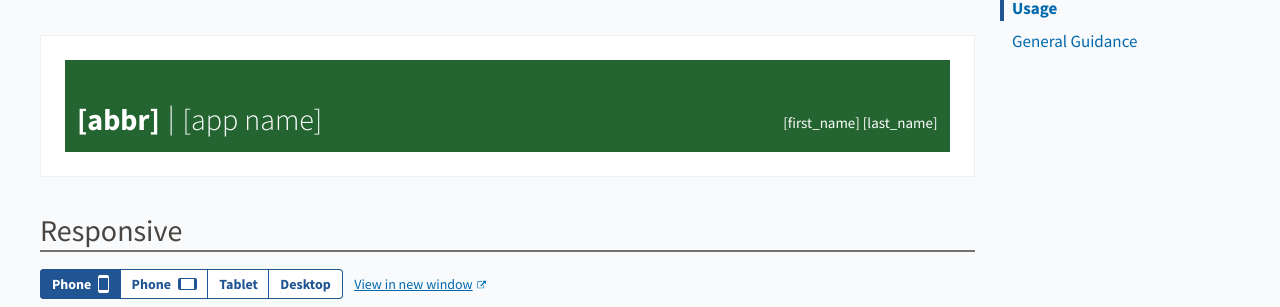
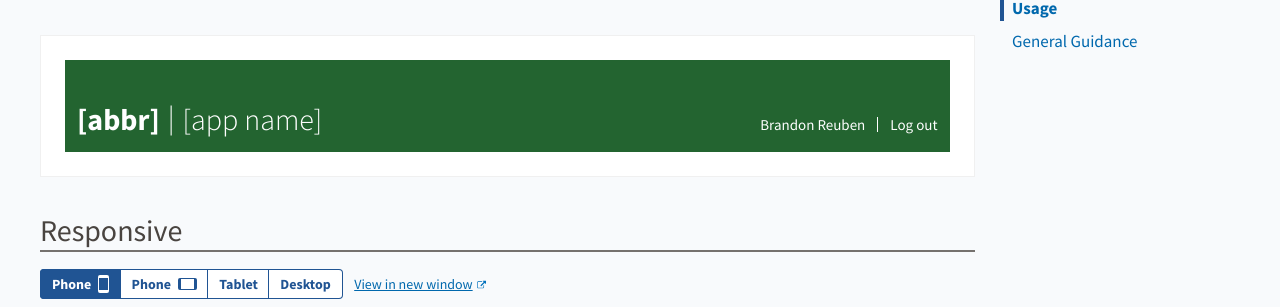
Before and after one commit to USDA-FSA/fsa-design-system, a Jekyll site: the page built from components/header-app/index.md, in a window 1280 px wide. Shown: the part 459-766 px from the top of the page. Built offline with Jekyll 4.4.1, drawn with Linux system fonts in a browser that asks for light colours.

Commit message:
.fsa-header-app gets "[username] | Log out" [closes #259]

````diff
--- a/components/header-app/index.md
+++ b/components/header-app/index.md
@@ -19,9 +19,8 @@ jump_menu: true
       </div>
       <div class="fsa-header-app__secondary">
         <span class="fsa-header-app__profile">
-          <a href="link.html" class="fsa-header-app__profile-link">
-            <span class="fsa-header-app__profile-name" title="[first_name] [last_name]">[first_name] [last_name]</span>
-          </a>
+          <span class="fsa-header-app__profile-name">Brandon Reuben</span>
+          <a href="https://www.eauth.usda.gov/Logout/logoff.asp" class="fsa-header-app__profile-link">Log out</a>
         </span>
       </div>
     </div>
@@ -39,12 +38,11 @@ jump_menu: true
       </a>
     </div>
     <div class="fsa-header-app__secondary">
-      <span class="fsa-header-app__profile">
-        <a href="link.html" class="fsa-header-app__profile-link">
-          <span class="fsa-header-app__profile-name" title="[first_name] [last_name]">[first_name] [last_name]</span>
-        </a>
-      </span>
-    </div>
+        <span class="fsa-header-app__profile">
+          <span class="fsa-header-app__profile-name">Brandon Reuben</span>
+          <a href="https://www.eauth.usda.gov/Logout/logoff.asp" class="fsa-header-app__profile-link">Log out</a>
+        </span>
+      </div>
   </div>
 </div>
 ```
````
